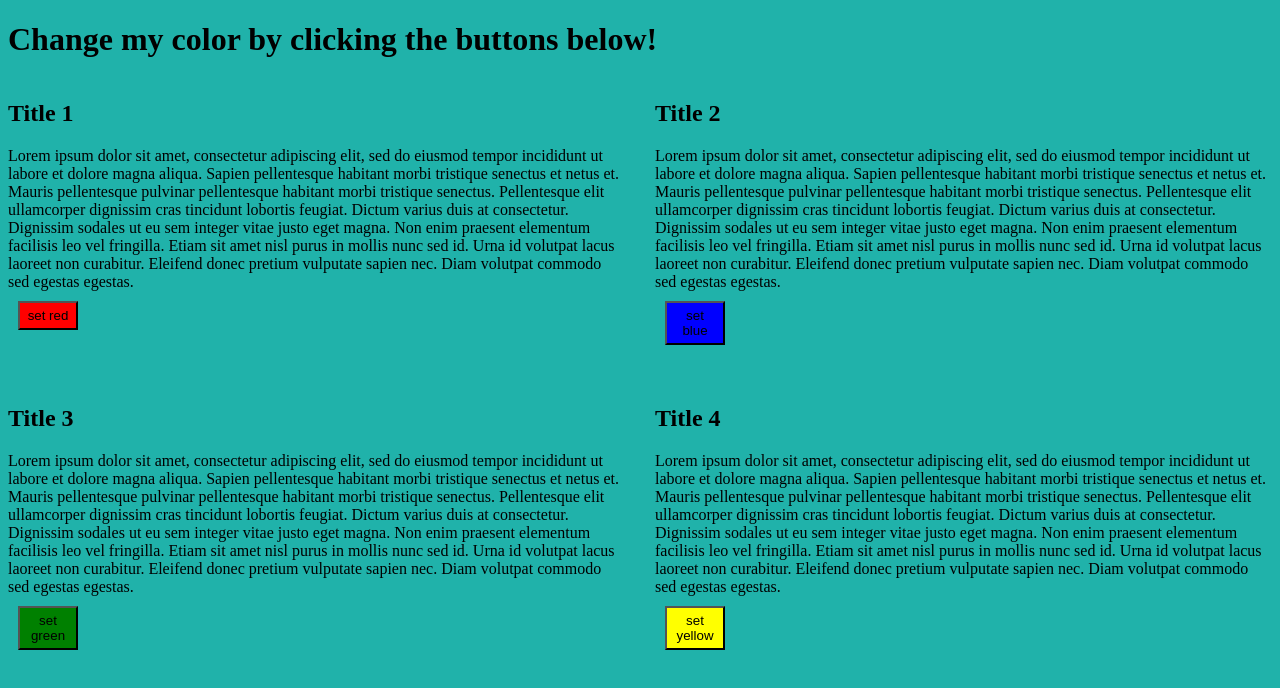
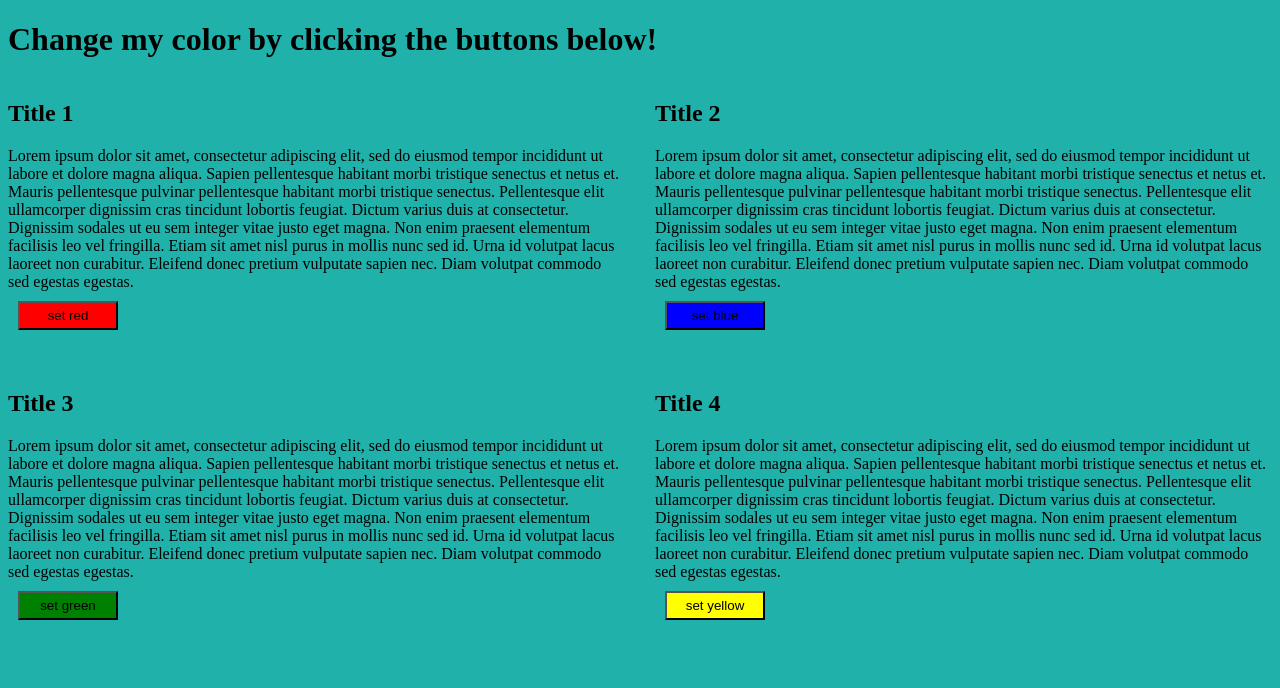
Before and after one commit to David3567/Antra-Share-Feb-2022, an Angular app in the folder hw1/: page / in a window 1280 px wide. Shown: the top 688 px of the page. Built offline with nearby package versions, Linux system fonts and the light colour scheme.

Commit message:
add border

```diff
--- a/hw1/src/app/article-item/article-item.component.html
+++ b/hw1/src/app/article-item/article-item.component.html
@@ -1,4 +1,7 @@
-<div>
+<div [ngStyle]="{
+  'border': '2px solid ' + borderColor,
+  'box-shadow': '5px 5px ' + borderColor
+}" get-siblings>
   <h2>{{ item.title }}</h2>
   <div>{{ item.body }}</div>
   <button (click)="setColor()" [ngStyle]="{
--- a/hw1/src/app/article-item/article-item.component.scss
+++ b/hw1/src/app/article-item/article-item.component.scss
@@ -8,7 +8,7 @@
 button {
   margin: 10px;
   padding: 5px;
-  width: 60px;
+  width: 100px;
 }
 
 .red {
--- a/hw1/src/app/article-item/article-item.component.ts
+++ b/hw1/src/app/article-item/article-item.component.ts
@@ -1,5 +1,6 @@
 import { getCurrencySymbol } from '@angular/common';
 import { Component, EventEmitter, Input, OnInit, Output } from '@angular/core';
+import { ArticleComponent } from '../article/article.component';
 import { Article } from '../interfaces/article.model';
 
 @Component({
@@ -11,6 +12,8 @@ export class ArticleItemComponent implements OnInit {
   @Input() item! : Article;
   @Output() emitColor = new EventEmitter();
 
+    borderColor: String = 'none';
+
   constructor() { }
 
   ngOnInit(): void {
@@ -18,5 +21,6 @@ export class ArticleItemComponent implements OnInit {
 
   setColor() {
     this.emitColor.emit(this.item.color);
+    this.borderColor = this.item.color;
   }
 }
--- a/hw1/src/app/article/article.component.scss
+++ b/hw1/src/app/article/article.component.scss
@@ -4,3 +4,7 @@
   grid-template-columns: 1fr 1fr;
   gap: 30px;
 }
+
+app-article-item {
+  border: none;
+}
--- a/hw1/src/app/article/article.component.ts
+++ b/hw1/src/app/article/article.component.ts
@@ -42,7 +42,6 @@ export class ArticleComponent implements OnInit {
   }
 
   setTitleColor(color: string) {
-    console.log(color);
     this.titlecolor = color;
   }
 
```
